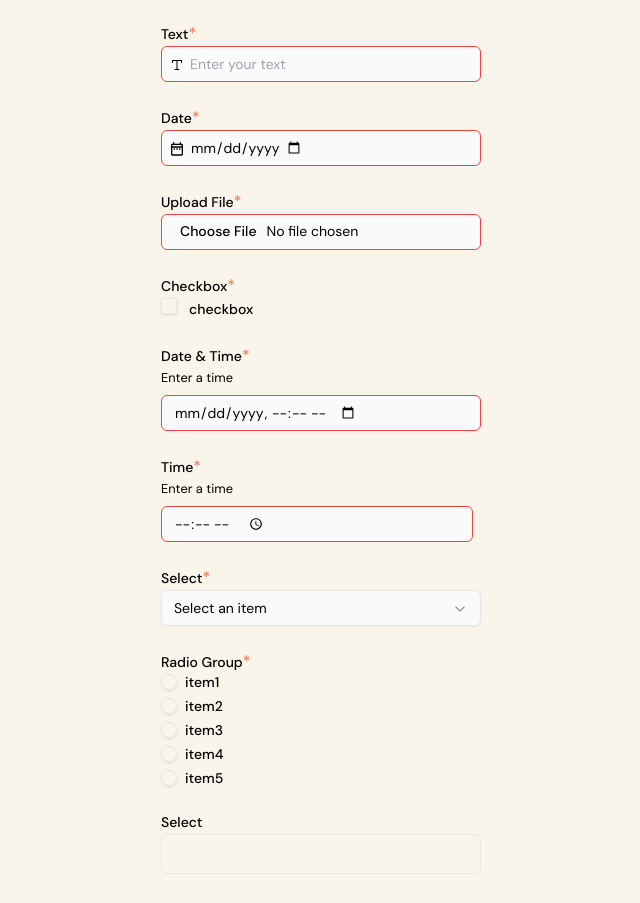
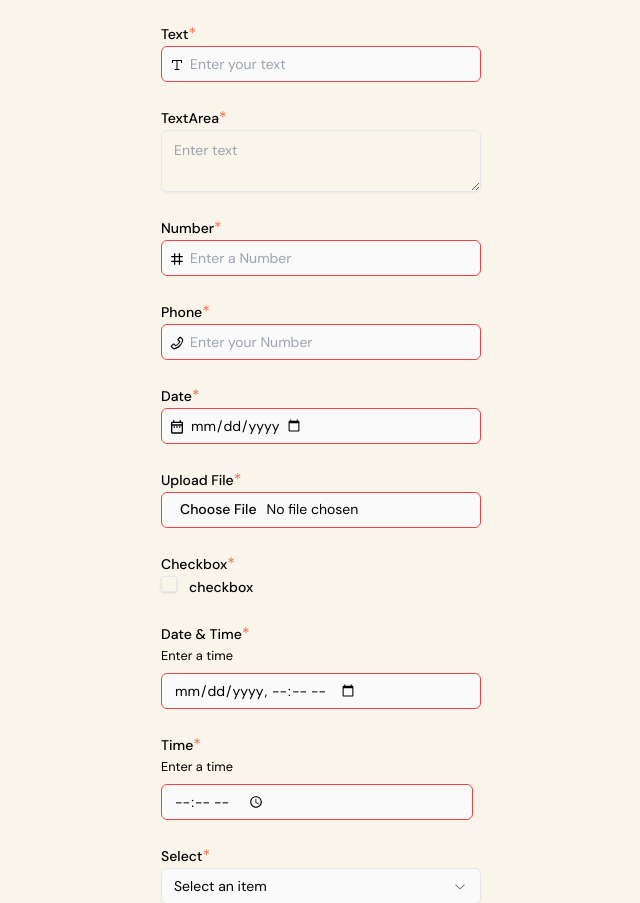
Before and after one commit to nitkkr-dev/nitkkr, a Next.js app: page /en in a window 1280 px wide. Shown: the part 2354-3257 px from the top of the page, without its empty margins (159-799 px from the left). Built offline with nearby package versions, Linux system fonts and the light colour scheme.

Commit message:
added textarea and number fields

```diff
--- a/components/inputs/Visualizer.tsx
+++ b/components/inputs/Visualizer.tsx
@@ -22,11 +22,18 @@ import {
 } from '../ui/form';
 import MultiSelectDropdown from './multiSelectItem';
 import DateField from './date';
+import NumberField from './numberfield';
+import PhoneField from './telephone';
+import { Textarea } from '../ui/textarea';
+import TextAreaGeneric from './textAreaField';
 
 export default function Visualizer() {
   const schema = z.object({
     email: z.string().email('Invalid email address'),
     name: z.string().min(3, 'Name must be at least 3 characters long'),
+    phone: z.coerce.number(),
+    number: z.coerce.number(),
+    textarea: z.string(),
     file: z.any(),
     checkbox: z.boolean(),
     dateTime: z.string(),
@@ -75,6 +82,42 @@ export default function Visualizer() {
             <FormItem>
               <FormControl>
                 <TextField {...field} required />
+              </FormControl>
+              <FormMessage />
+            </FormItem>
+          )}
+        />
+        <FormField
+          control={form.control}
+          name="textarea"
+          render={({ field }) => (
+            <FormItem>
+              <FormControl>
+                <TextAreaGeneric {...field} required />
+              </FormControl>
+              <FormMessage />
+            </FormItem>
+          )}
+        />
+        <FormField
+          control={form.control}
+          name="number"
+          render={({ field }) => (
+            <FormItem>
+              <FormControl>
+                <NumberField {...field} required />
+              </FormControl>
+              <FormMessage />
+            </FormItem>
+          )}
+        />
+        <FormField
+          control={form.control}
+          name="phone"
+          render={({ field }) => (
+            <FormItem>
+              <FormControl>
+                <PhoneField {...field} required />
               </FormControl>
               <FormMessage />
             </FormItem>
--- /dev/null
+++ b/components/inputs/numberfield.tsx
@@ -0,0 +1,29 @@
+'use client';
+import React, { forwardRef } from 'react';
+import { AiOutlineNumber } from 'react-icons/ai';
+
+import { Input, InputProps } from '../ui/input';
+
+const NumberField = forwardRef<HTMLInputElement, InputProps>(
+  ({ label = 'Number', placeholder = 'Enter a Number', ...props }, ref) => {
+    const handleInputChange = (event: React.ChangeEvent<HTMLInputElement>) => {
+      const inputValue = event.target.value.replace(/\D/g, '');
+      event.target.value = inputValue;
+    };
+
+    return (
+      <Input
+        ref={ref}
+        type="number"
+        placeholder={placeholder}
+        label={label}
+        LeftChild={AiOutlineNumber}
+        onChange={handleInputChange}
+        {...props}
+      />
+    );
+  }
+);
+NumberField.displayName = 'NumberField';
+
+export default NumberField;
--- /dev/null
+++ b/components/inputs/textAreaField.tsx
@@ -0,0 +1,46 @@
+'use client';
+
+import React from 'react';
+
+import { Label } from '../ui/label';
+import { GenericProps } from './radioItems';
+import { Textarea } from '../ui/textarea';
+
+interface TextFieldProps extends GenericProps {
+  placeholder?: string;
+}
+const TextAreaGeneric = React.forwardRef<HTMLTextAreaElement, TextFieldProps>(
+  (
+    {
+      placeholder = 'Enter text',
+      label = 'TextArea',
+      ...props
+    }: TextFieldProps,
+    ref
+  ) => {
+    return (
+      <div className={props.className}>
+        <Label htmlFor={props.name}>{label}</Label>
+        {props.required && <span style={{ color: '#EC734B' }}>*</span>}
+        {props.description && (
+          <p className="text-muted-foreground block text-[0.8rem]">
+            {props.description}
+          </p>
+        )}
+        <Textarea
+          ref={ref}
+          name={props.name}
+          required={props.required}
+          placeholder={placeholder}
+          {...props}
+        />
+        <p className="text-muted-foreground block text-[0.8rem] text-red-500">
+          {props.errorMsg}
+        </p>
+      </div>
+    );
+  }
+);
+
+TextAreaGeneric.displayName = 'TextAreaGeneric';
+export default TextAreaGeneric;
--- /dev/null
+++ b/components/ui/textarea.tsx
@@ -0,0 +1,24 @@
+import * as React from 'react';
+
+import { cn } from '@/lib/utils';
+
+export interface TextareaProps
+  extends React.TextareaHTMLAttributes<HTMLTextAreaElement> {}
+
+const Textarea = React.forwardRef<HTMLTextAreaElement, TextareaProps>(
+  ({ className, ...props }, ref) => {
+    return (
+      <textarea
+        className={cn(
+          'border-input placeholder:text-muted-foreground focus-visible:ring-ring flex min-h-[60px] w-full rounded-md border bg-transparent px-3 py-2 text-sm shadow-sm focus-visible:outline-none focus-visible:ring-1 disabled:cursor-not-allowed disabled:opacity-50',
+          className
+        )}
+        ref={ref}
+        {...props}
+      />
+    );
+  }
+);
+Textarea.displayName = 'Textarea';
+
+export { Textarea };
```
